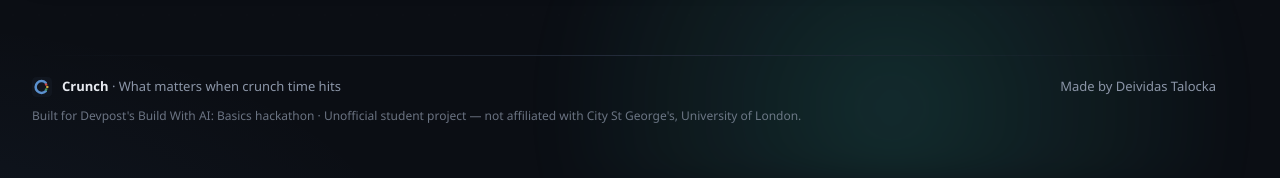
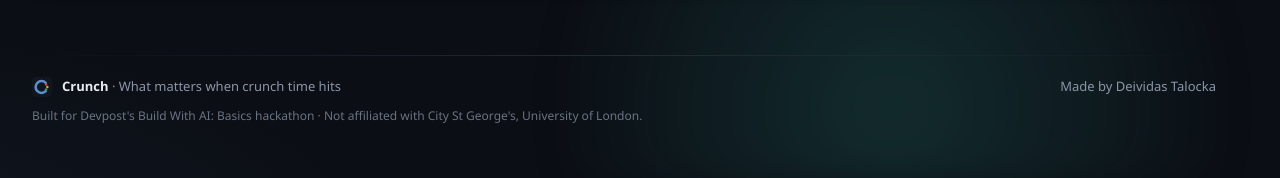
Before and after one commit to deividas-talocka/crunch, a Flask app: page / in a window 1280 px wide. Shown: the part 622-800 px from the top of the page. Run offline with Flask 3, Linux system fonts and the light colour scheme.

Commit message:
Footer: drop 'student project' wording
Co-Authored-By: Claude Opus 5.5 <noreply@anthropic.com>

```diff
--- a/templates/base.html
+++ b/templates/base.html
@@ -45,7 +45,7 @@
       {% endif %}
       <span>Made by Deividas Talocka{% if view and view.github_url %} · <a href="{{ view.github_url }}" target="_blank" rel="noopener">GitHub</a>{% endif %}{% if view and view.linkedin_url %} · <a href="{{ view.linkedin_url }}" target="_blank" rel="noopener">LinkedIn</a>{% endif %}</span>
     </div>
-    <p class="footer-note">Built for Devpost's Build With AI: Basics hackathon · Unofficial student project — not affiliated with City St George's, University of London.</p>
+    <p class="footer-note">Built for Devpost's Build With AI: Basics hackathon · Not affiliated with City St George's, University of London.</p>
   </footer>
 
   {% if view and view.helper %}
```
Also changed, not shown: devpost/prd.md (+1 -1 lines), tests/test_pages.py (+1 -1 lines).
